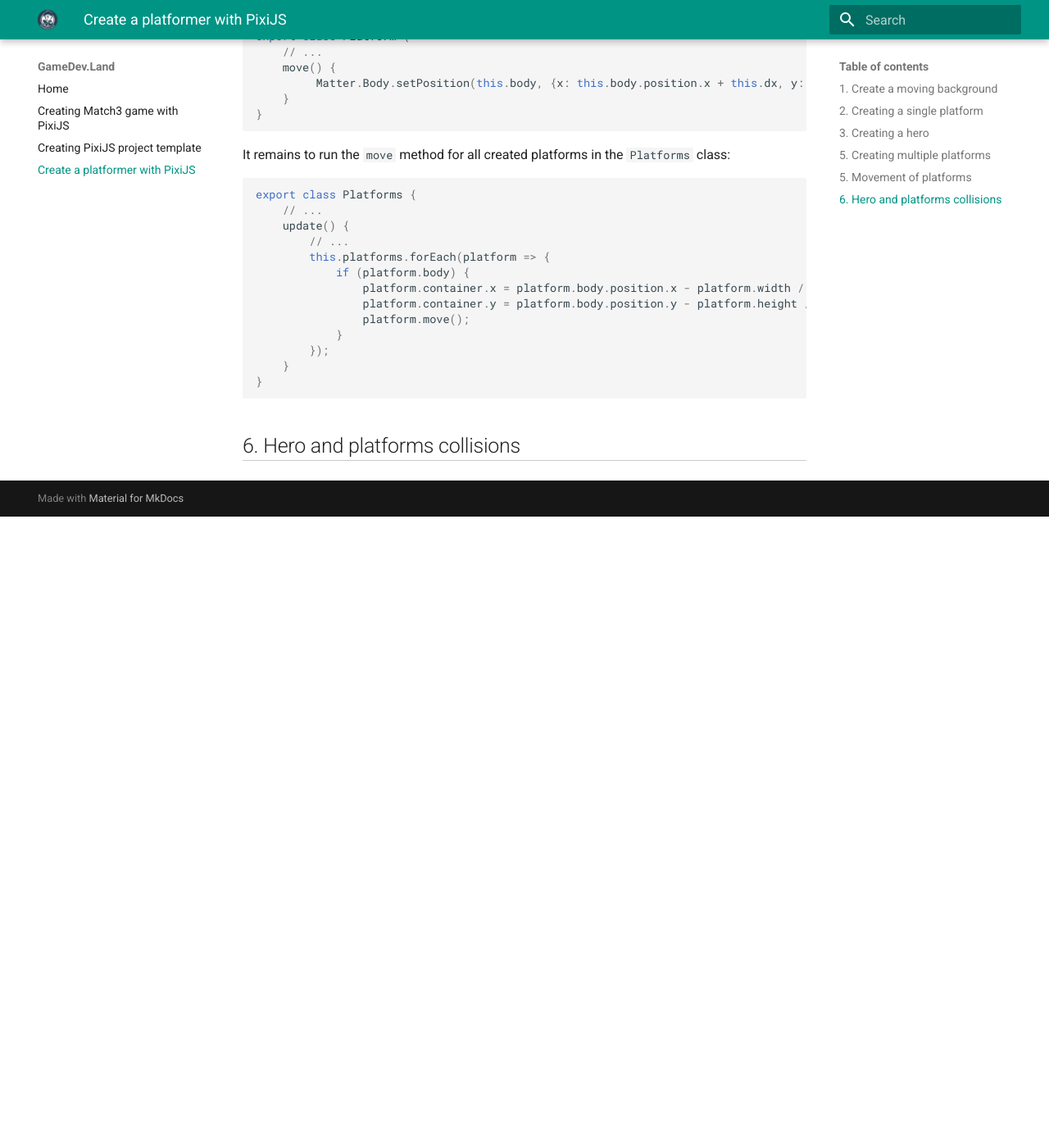
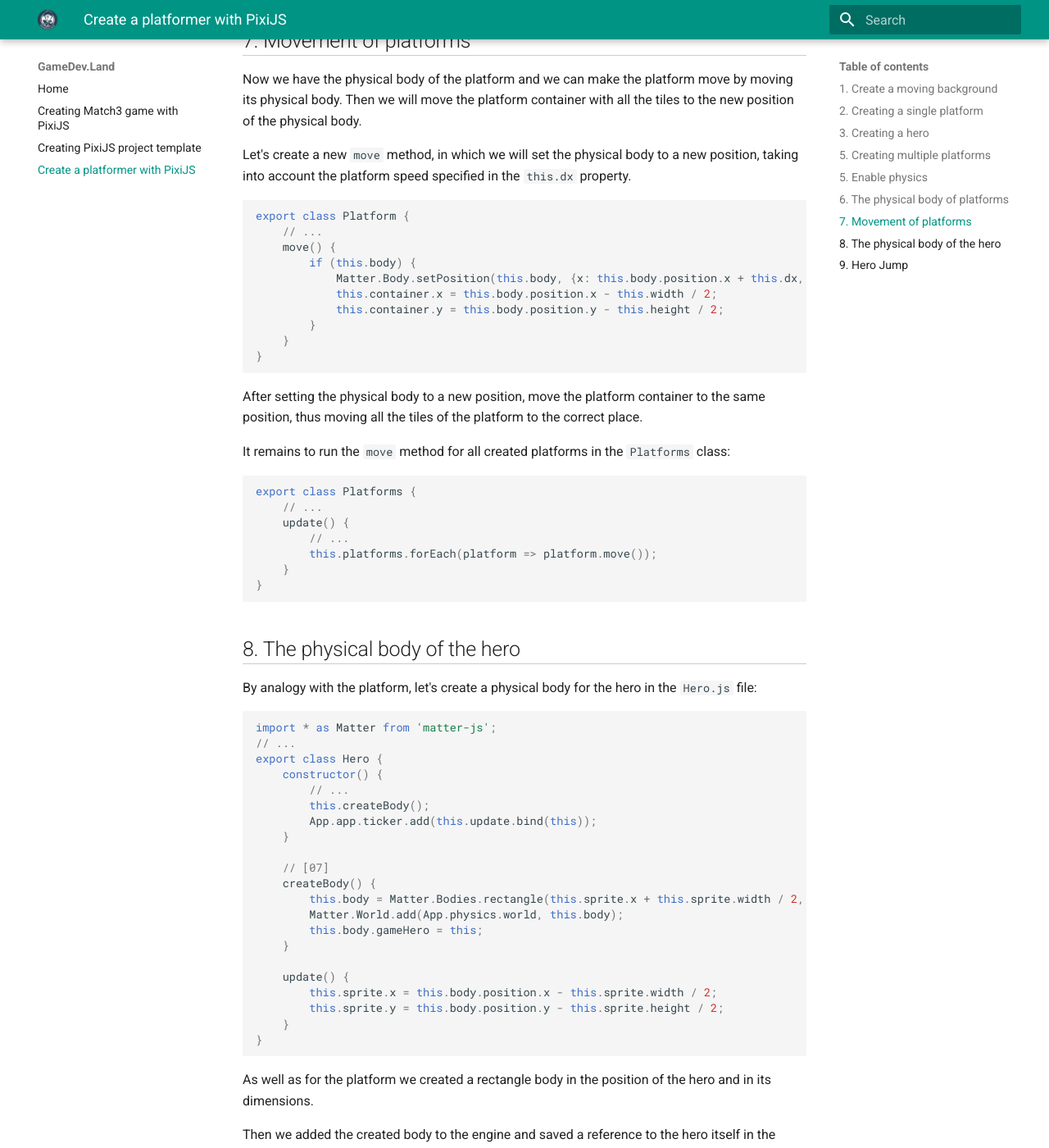
Before and after one commit to bolotnikov/gamedevland, an MkDocs documentation site: the page built from docs/runner.md, in a window 1280 px wide and 1400 px high, scrolled down 10815 px. Shown: the whole window at 82% size. Built offline with MkDocs 1.6.1 and Material for MkDocs 9.7.7, drawn with Linux system fonts in a browser that asks for light colours; emoji names are drawn with the system emoji font; before the commit the page ends 11445 px from its top, so only the background shows below that; some of the changed text lies outside the part shown.

Commit message:
Update runner.md

````diff
--- a/docs/runner.md
+++ b/docs/runner.md
@@ -447,7 +447,7 @@ Now we can implement the `randomData` getter based on the given ranges:
     }
 ```
 
-## 5. Movement of platforms
+## 5. Enable physics
 
 Before we start the movement of the platforms, we need to activate physics in the projects.
 To do this, first let's install the npm package with the `MatterJS` physical library:
@@ -479,6 +479,7 @@ class Application {
 
 }
 ```
+## 6. The physical body of platforms
 
 After we have added physics to the project, we need to tell the physics engine about all the objects that will be enabled for physics processing. Let's start with platforms. Add physical bodies to the created platforms and thus let the physics engine know about the platforms.
 
@@ -510,17 +511,26 @@ export class Platform {
 }
 ```
 
-Now that we have a physical body at the platform, we can make the platform move by moving its physical body.
-Let's create a new `move` method, in which we will set the physical body to a new position, taking into account the speed of the platform specified in the property `this.dx`:
+## 7. Movement of platforms
+
+Now we have the physical body of the platform and we can make the platform move by moving its physical body. Then we will move the platform container with all the tiles to the new position of the physical body.
+
+Let's create a new `move` method, in which we will set the physical body to a new position, taking into account the platform speed specified in the `this.dx` property.
 
 ``` javascript
 export class Platform {
     // ...
     move() {
-         Matter.Body.setPosition(this.body, {x: this.body.position.x + this.dx, y: this.body.position.y});
+        if (this.body) {
+            Matter.Body.setPosition(this.body, {x: this.body.position.x + this.dx, y: this.body.position.y});
+            this.container.x = this.body.position.x - this.width / 2;
+            this.container.y = this.body.position.y - this.height / 2;
+        }
     }
 }
 ```
+
+After setting the physical body to a new position, move the platform container to the same position, thus moving all the tiles of the platform to the correct place.
 
 It remains to run the `move` method for all created platforms in the `Platforms` class:
 ``` javascript
@@ -528,14 +538,43 @@ export class Platforms {
     // ...
     update() {
         // ...
-        this.platforms.forEach(platform => {
-            if (platform.body) {
-                platform.container.x = platform.body.position.x - platform.width / 2;
-                platform.container.y = platform.body.position.y - platform.height / 2;
-                platform.move();
-            }
-        });
+        this.platforms.forEach(platform => platform.move());
     }
 }
 ```
-## 6. Hero and platforms collisions
+## 8. The physical body of the hero
+
+By analogy with the platform, let's create a physical body for the hero in the `Hero.js` file:
+
+``` javascript
+
+import * as Matter from 'matter-js';
+// ...
+export class Hero {
+    constructor() {
+        // ...
+        this.createBody();
+        App.app.ticker.add(this.update.bind(this));
+    }
+
+    // [07]
+    createBody() {
+        this.body = Matter.Bodies.rectangle(this.sprite.x + this.sprite.width / 2, this.sprite.y + this.sprite.height / 2, this.sprite.width, this.sprite.height, {friction: 0});
+        Matter.World.add(App.physics.world, this.body);
+        this.body.gameHero = this;
+    }
+
+    update() {
+        this.sprite.x = this.body.position.x - this.sprite.width / 2;
+        this.sprite.y = this.body.position.y - this.sprite.height / 2;
+    }
+}
+```
+As well as for the platform we created a rectangle body in the position of the hero and in its dimensions.
+
+Then we added the created body to the engine and saved a reference to the hero itself in the `body` object. We will need this later when processing collisions, when we will have access to the colliding physical bodies.
+
+In addition, we have created an `update` method that is added to the `PIXI` ticker and will be called on every frame of the animation.
+In it, we force the hero's sprite to the position of his physical body in order to synchronize them. Thus, wherever the hero's physical body is sent as a result of interaction with physical objects, the hero's sprite will be placed in the same position.
+
+## 9. Hero Jump
````
